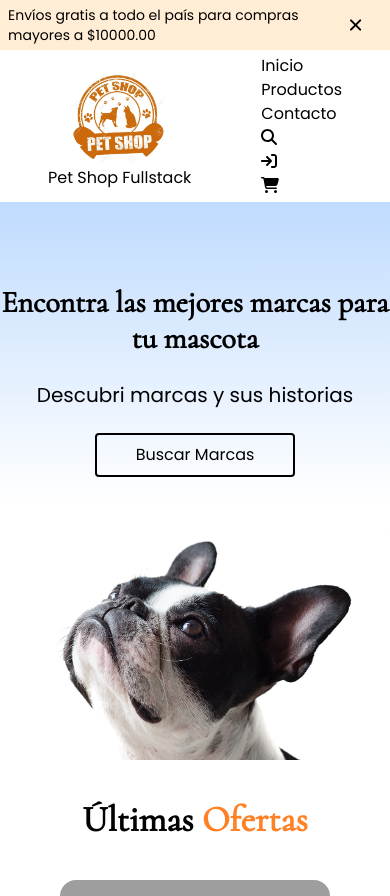
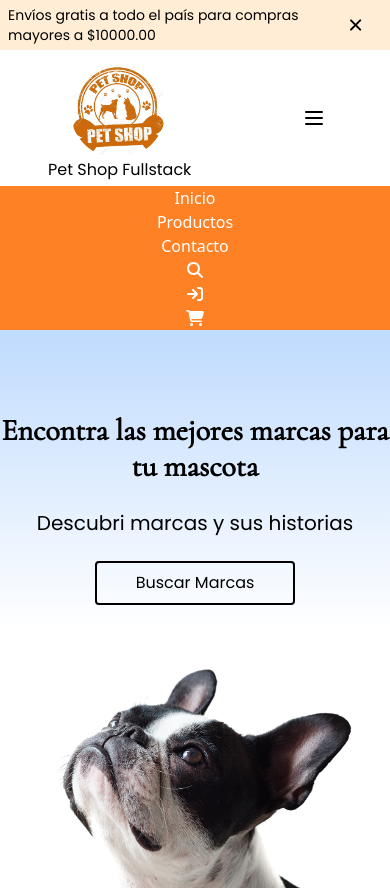
Before and after one commit to jdoors/WebProyect, a React (Create React App) app: page / in a window 390 px wide. Shown: the top 896 px of the page. Built offline with nearby package versions, Linux system fonts and the light colour scheme; grey boxes are pictures that could not be loaded; a web font is replaced by a local one.

Commit message:
menu hamburguesa

```diff
--- /dev/null
+++ b/src/components/MenuFuncional.js
@@ -0,0 +1,21 @@
+import React, { useState } from 'react'
+import MenuHamb from './MenuHamb';
+import Navbar from './navbar';
+
+
+const [open , setOpen] = useState(false);
+
+const handleClick = () => {
+    setOpen(!open);
+
+};
+
+const MenuFuncional = () => {
+return (
+    <div>
+        <Navbar handleClick={handleClick}/>{open && <Navbar/>}
+    </div>
+)
+}
+
+export default MenuFuncional
--- /dev/null
+++ b/src/components/MenuHamb.js
@@ -0,0 +1,23 @@
+import React from 'react'
+import { NavLink , Link } from 'react-router-dom'
+import { FontAwesomeIcon } from '@fortawesome/react-fontawesome'
+import {faMagnifyingGlass,faCartShopping,faArrowRightToBracket} from '@fortawesome/free-solid-svg-icons'
+
+
+const MenuHamb = ({open}) => {
+
+return (
+
+<div className='grid items-center grid-rows-6 text-center bg-[#FF8126] text-white md:hidden'>
+<NavLink to="/" >Inicio</NavLink>
+<NavLink to="/Productos">Productos</NavLink>
+<NavLink to="/contactos">Contacto</NavLink>
+<NavLink to="/buscador"><FontAwesomeIcon icon={faMagnifyingGlass}/></NavLink>
+<NavLink to="/Login"><FontAwesomeIcon icon={faArrowRightToBracket}/></NavLink>
+<NavLink to="/ShoppingCart"><FontAwesomeIcon icon={faCartShopping}/></NavLink>
+
+</div>
+)
+}
+
+export default MenuHamb
--- a/src/components/Rutas.js
+++ b/src/components/Rutas.js
@@ -12,6 +12,8 @@ import Footer from "../components/Footer/footer"
 import Productos from "./Pages/Productos"
 import Buscador from "./Pages/Buscador"
 import Error404 from "./Error404/Error404"
+import MenuHamb from "./MenuHamb"
+
 
 
 
@@ -22,6 +24,7 @@ return (
             <header>
                 <FreeDelivery/>
                 <Navbar/>
+                <MenuHamb/>
             </header>
 
             <Routes>
--- a/src/components/navbar.js
+++ b/src/components/navbar.js
@@ -7,7 +7,7 @@ import {faMagnifyingGlass,faCartShopping,faArrowRightToBracket} from '@fortaweso
 
 
 
-const navbar = () => {
+const navbar = ({handleClick}) => {
   return (
   <div className='flex flex-wrap items-center justify-between px-12 py-1 mx-auto my-0 bg-white'>
 
@@ -17,8 +17,15 @@ const navbar = () => {
     </div>
 
     <div>
+    <div className='px-4 cursor-pointer md:hidden ' onClick={handleClick}>
+        <svg xmlns="http://www.w3.org/2000/svg" className="w-6 h-6" fill="none" viewBox="0 0 24 24" stroke="currentColor" strokeWidth={2}>
+        <path strokeLinecap="round" strokeLinejoin="round" d="M4 6h16M4 12h16M4 18h16" />
+        </svg>
+    </div>
+</div>
+    <div className='hidden md:block'>
 
-    <ul className='flex flex-col space-x-4 font-poppins md:flex-row'>
+    <ul className='flex flex-col space-x-4 font-poppins md:flex-row '>
       <li>
       <NavLink to="/" className="ml-4">Inicio</NavLink>
       </li>
```
